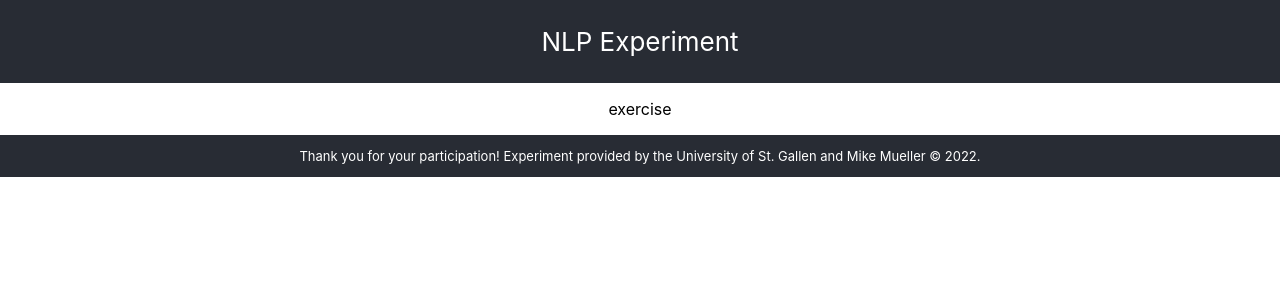
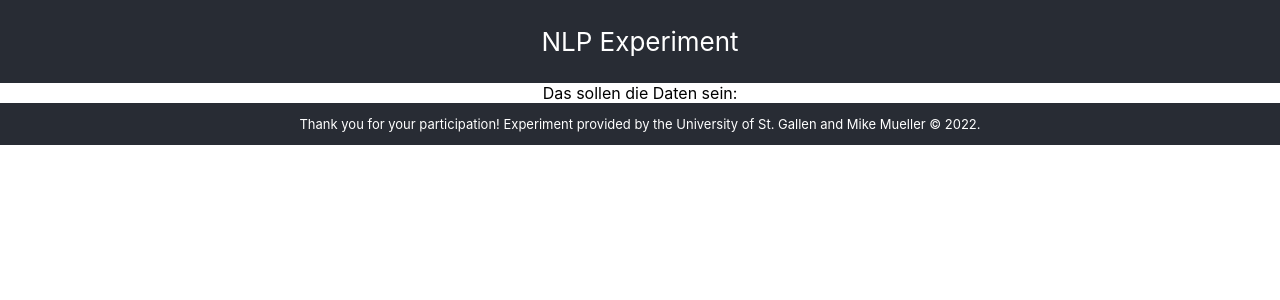
Before and after one commit to muellermike/click-experiment, a React (Create React App) app: page /exercises/1 in a window 1280 px wide. Shown: the top 300 px of the page. Built offline with nearby package versions, Linux system fonts and the light colour scheme; no server answers.

Commit message:
init exercise view

```diff
--- a/src/index.js
+++ b/src/index.js
@@ -4,6 +4,7 @@ import './index.css';
 import App from './App';
 import reportWebVitals from './reportWebVitals';
 import { BrowserRouter, Routes, Route, Link } from 'react-router-dom';
+import Exercise from "./pages/exercise/Exercise";
 
 const root = ReactDOM.createRoot(document.getElementById('root'));
 root.render(
@@ -12,7 +13,7 @@ root.render(
       <Routes>
         <Route path="/" element={ <App />}>
           <Route path="introduction" element={<p>introduction</p>} />
-          <Route path="exercises/:exerciseId" element={<p>exercise</p>} />
+          <Route path="exercises/:exerciseId" element={<Exercise />} />
           <Route
             path="*"
             element={
--- /dev/null
+++ b/src/pages/exercise/Exercise.js
@@ -0,0 +1,21 @@
+import { useEffect } from "react";
+
+function Exercise() {
+    let daten = [];
+
+    // lade Daten von einem API
+    useEffect(() => {
+        fetch('https://www.ag-grid.com/example-assets/small-row-data.json')
+        .then(result => result.json());
+    }, []);
+
+    // Daten anzeigen
+    return (
+        <div>
+            Das sollen die Daten sein:
+            {daten}
+        </div>
+    )
+}
+
+export default Exercise;
```
Also changed, not shown: src/pages/exercise/Exercise.css (added).
